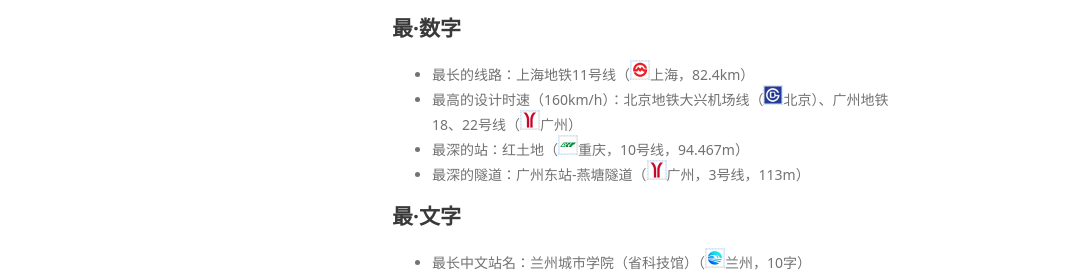
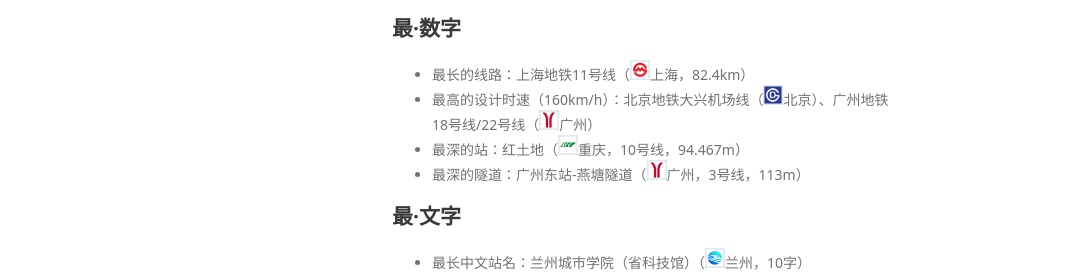
Before and after one commit to Ivysauro/CNRT, a Jekyll site: the page built from data/zui.md, in a window 1280 px wide. Shown: the part 1325-1600 px from the top of the page, without its empty margins (178-1249 px from the left). Built offline with Jekyll 4.4.1, drawn with Linux system fonts in a browser that asks for light colours; some web fonts are replaced; our own code applies the rules of GitHub Pages for plain Markdown files; a script that is not in the unit is left out.

Commit message:
Update zui.md

```diff
--- a/data/zui.md
+++ b/data/zui.md
@@ -47,7 +47,7 @@
 
 ## 最·数字
 - 最长的线路：上海地铁11号线（<img src="https://raw.githubusercontent.com/Ivysauro/CNRT/master/images/city/sh.gif" width="20" hegiht="20"/>上海，82.4km）
-- 最高的设计时速（160km/h）：北京地铁大兴机场线（<img src="https://raw.githubusercontent.com/Ivysauro/CNRT/master/images/city/bj.gif" width="20" hegiht="20"/>北京）、广州地铁18、22号线（<img src="https://raw.githubusercontent.com/Ivysauro/CNRT/master/images/city/gz.gif" width="20" hegiht="20"/>广州）
+- 最高的设计时速（160km/h）：北京地铁大兴机场线（<img src="https://raw.githubusercontent.com/Ivysauro/CNRT/master/images/city/bj.gif" width="20" hegiht="20"/>北京）、广州地铁18号线/22号线（<img src="https://raw.githubusercontent.com/Ivysauro/CNRT/master/images/city/gz.gif" width="20" hegiht="20"/>广州）
 - 最深的站：红土地（<img src="https://raw.githubusercontent.com/Ivysauro/CNRT/master/images/city/cq.gif" width="20" hegiht="20"/>重庆，10号线，94.467m）
 - 最深的隧道：广州东站-燕塘隧道（<img src="https://raw.githubusercontent.com/Ivysauro/CNRT/master/images/city/gz.gif" width="20" hegiht="20"/>广州，3号线，113m）
 
```
